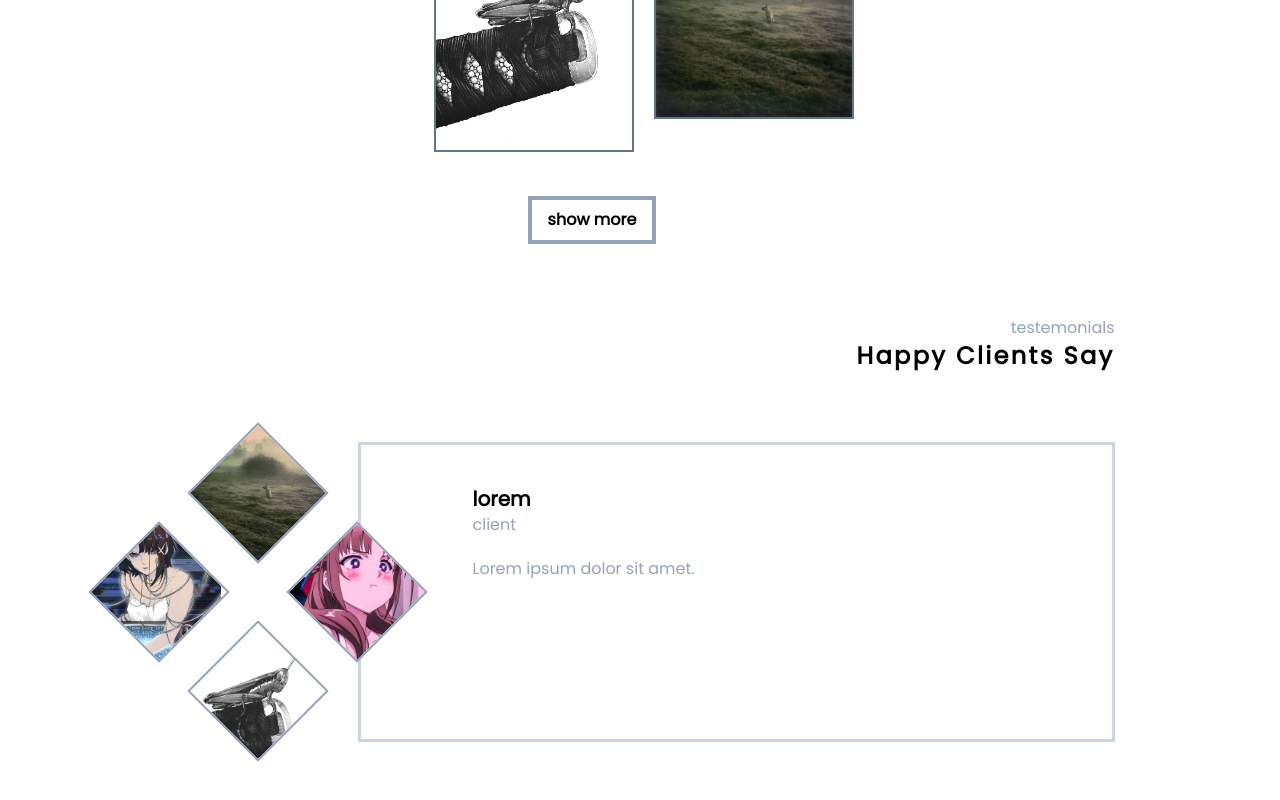
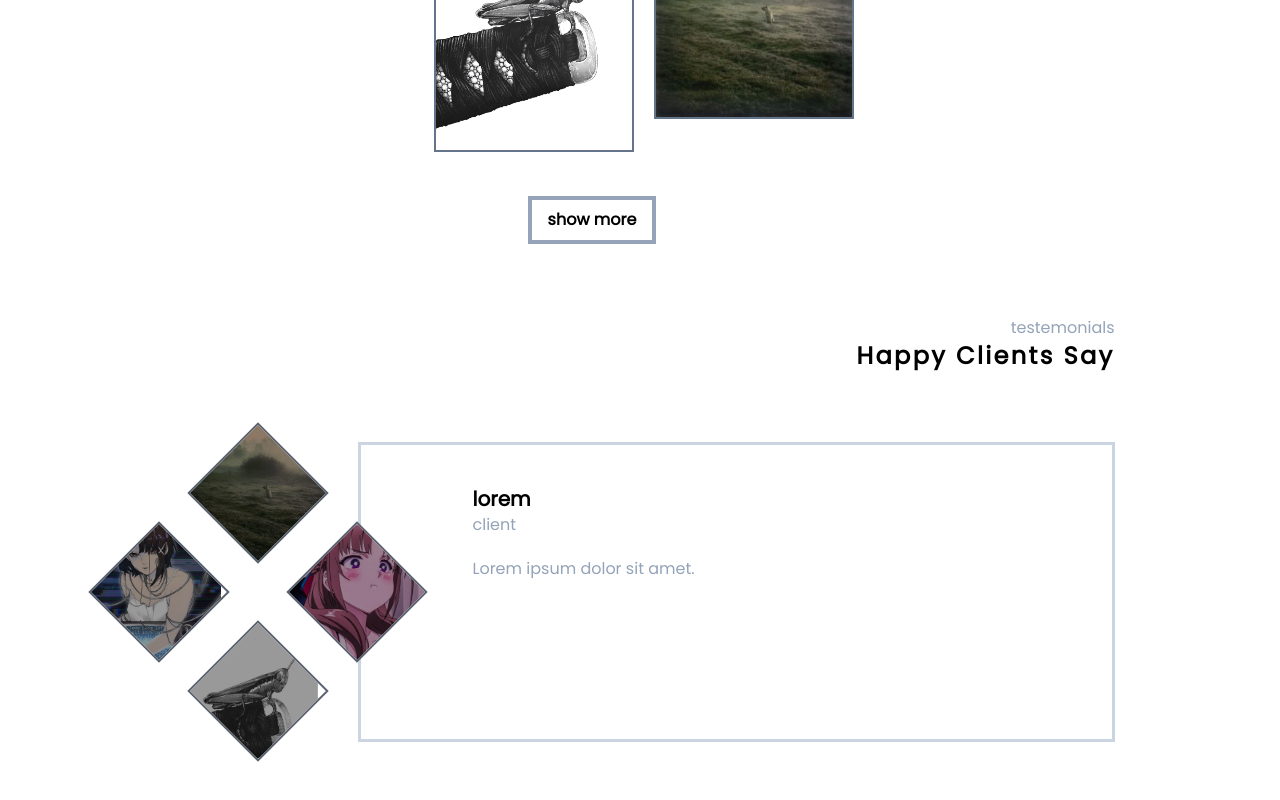
Before and after one commit to AiHKhaled/photographer, a SvelteKit app: page /about in a window 1280 px wide. Shown: the part 1677-2477 px from the top of the page. Built offline with nearby package versions, Linux system fonts and the light colour scheme.

Commit message:
added animation for the testimonials square

```diff
--- a/src/components/About/Square.svelte
+++ b/src/components/About/Square.svelte
@@ -32,14 +32,14 @@
     <div
         id="1"
         on:click={() => showFunction('1')}
-        class="diamond w-[100px] max-h-[100px] m-5 border-2 border-slate-400 relative overflow-hidden"
+        class="diamond w-[100px] max-h-[100px] m-5 cursor-pointer brightness-[60%] hover:scale-[1.2] ease-in-out duration-300 hover:brightness-100 border-2 border-slate-400 relative overflow-hidden"
     >
         <img class="-rotate-45 scale-150" src={firstImage} alt="" />
     </div>
     <div
         id="2"
         on:click={() => showFunction('2')}
-        class="diamond w-[100px] max-h-[100px] m-5 border-2 border-slate-400 relative overflow-hidden"
+        class="diamond w-[100px] max-h-[100px] m-5 cursor-pointer brightness-[60%] hover:brightness-100 hover:scale-[1.2] ease-in-out duration-300 border-2 border-slate-400 relative overflow-hidden"
     >
         <img class="-rotate-45 scale-150" src={secondImage} alt="" />
     </div>
@@ -49,14 +49,14 @@
     <div
         id="3"
         on:click={() => showFunction('3')}
-        class="diamond w-[100px] max-h-[100px] m-5 border-2 border-slate-400 relative overflow-hidden"
+        class="diamond w-[100px] max-h-[100px] m-5  cursor-pointer brightness-[60%] hover:brightness-100 hover:scale-[1.2] ease-in-out duration-300 border-2 border-slate-400 relative overflow-hidden"
     >
         <img class="-rotate-45 scale-150" src={thirdImage} alt="" />
     </div>
     <div
         id="4"
         on:click={() => showFunction('4')}
-        class="diamond w-[100px] max-h-[100px] m-5 border-2 border-slate-400 relative overflow-hidden"
+        class="diamond w-[100px] max-h-[100px] m-5 border-2 cursor-pointer brightness-[60%] hover:brightness-100 hover:scale-[1.2] ease-in-out duration-300 border-slate-400 relative overflow-hidden"
     >
         <img class="-rotate-45 scale-150" src={fourthImage} alt="" />
     </div>
--- a/src/components/About/_Intro.svelte
+++ b/src/components/About/_Intro.svelte
@@ -1,4 +1,6 @@
 <script lang="ts">
+    import { fade, fly } from 'svelte/transition';
+
     export let about: string;
 </script>
 
@@ -9,7 +11,13 @@
         class=" md:absolute  md:top-0 md:right-0 border-[3px] border-slate-400
     "
     >
-        <img class=" w-[700px] h-[300px] md:w-[220px] md:h-[280px]  " src={about} alt="selfie" />
+        <img
+            in:fly={{ duration: 500, delay: 900 }}
+            out:fade
+            class=" w-[700px] h-[300px] md:w-[220px] md:h-[280px]  "
+            src={about}
+            alt="selfie"
+        />
     </div>
     <div class=" flex   md:h-[300px]  md:mr-[120px] border-2 border-slate-300 ">
         <div
```
